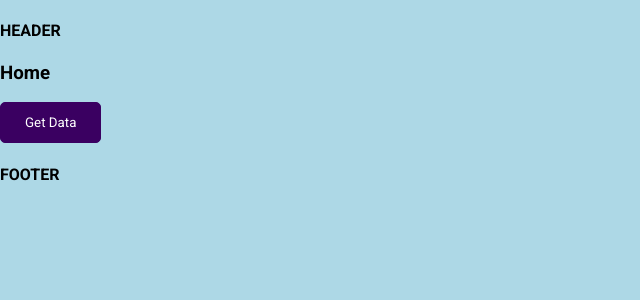
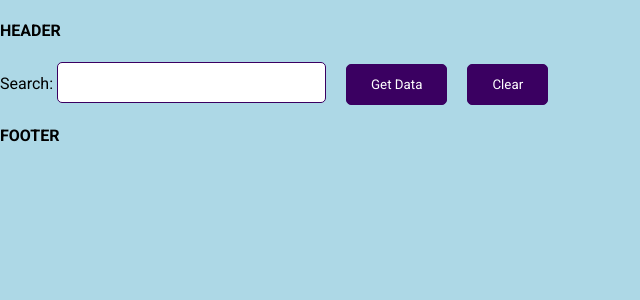
Before and after one commit to Alen002/booksearcher, a Vue app: page / in a window 1280 px wide. Shown: the top 300 px of the page, without its empty margins (0-640 px from the left). Built offline with nearby package versions, Linux system fonts and the light colour scheme.

Commit message:
add search bar

```diff
--- a/src/App.vue
+++ b/src/App.vue
@@ -10,7 +10,7 @@ export default {
 };
 </script>
 
-<style>
+<style lang="scss">
 @import url('https://fonts.googleapis.com/css2?family=Roboto:wght@400;700&display=swap');
 
 * {
--- /dev/null
+++ b/src/components/UI/BaseSearch.vue
@@ -0,0 +1,20 @@
+<template>
+  {{ searchCaption }}: <input class="search-input" type="text" />
+</template>
+
+<script>
+export default { props: ['searchCaption'] };
+</script>
+
+<style lang="scss" scoped>
+.search-input {
+  padding: 0.5rem 1.5rem;
+  font-family: inherit;
+  font-size: 1.2rem;
+  color: black;
+  border: 1px solid #3a0061;
+  cursor: pointer;
+  border-radius: 5px;
+  margin-right: 20px;
+}
+</style>
--- a/src/views/Home.vue
+++ b/src/views/Home.vue
@@ -1,8 +1,9 @@
 <template>
   <div>
-    <h3>Home</h3>
-    <!-- <button @click="getData">AXIOS</button> -->
+    <base-search search-caption="Search" />
+
     <base-button @emitBaseButton="getData" button-title="Get Data" />
+    <base-button @emitBaseButton="clearData" button-title="Clear" />
     <pre>{{ results }}</pre>
   </div>
 </template>
@@ -10,12 +11,13 @@
 <script>
 import axios from 'axios';
 import BaseButton from '../components/UI/BaseButton.vue';
+import BaseSearch from '../components/UI/BaseSearch.vue';
 export default {
-  components: { BaseButton },
+  components: { BaseButton, BaseSearch },
   data() {
     return {
       api: process.env.VUE_APP_api,
-      results: null,
+      results: '',
     };
   },
   methods: {
@@ -28,6 +30,9 @@ export default {
         .then((res) => res.data)
         .then((data) => (this.results = data));
     },
+    clearData() {
+      this.results = '';
+    },
   },
 };
 </script>
```
